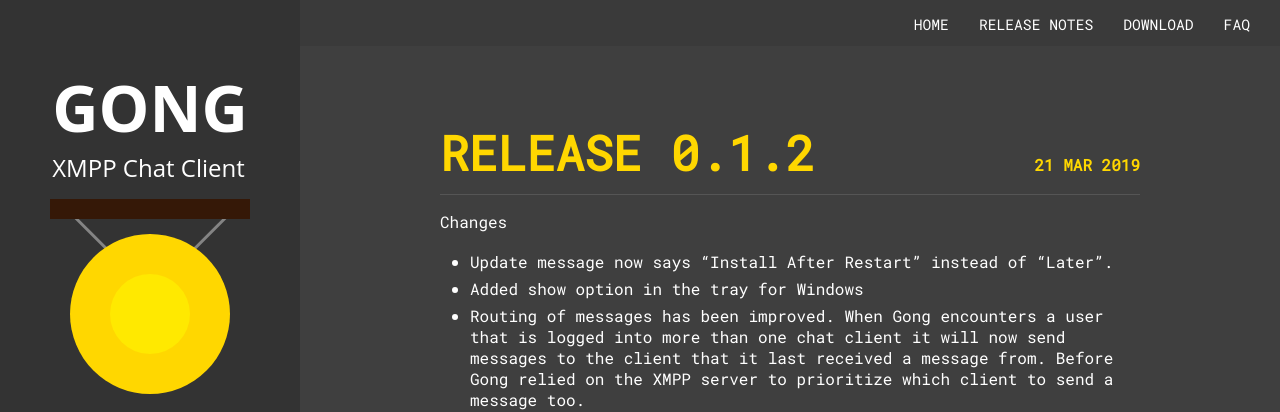
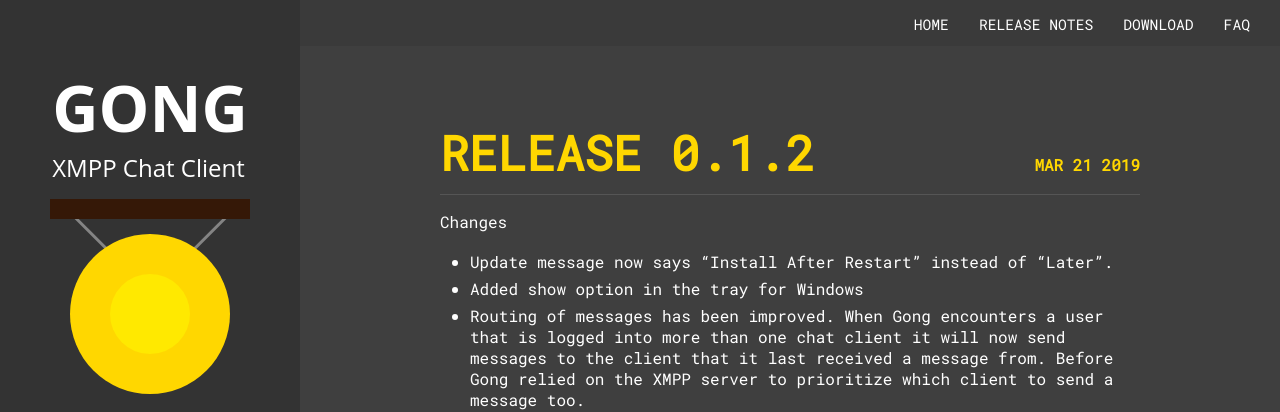
Before and after one commit to gongchat/gongchat.github.io, a Jekyll site: the page built from _posts/release-notes/2019-03-21-0.1.2.md, in a window 1280 px wide. Shown: the top 412 px of the page. Built offline with Jekyll 4.4.1, drawn with Linux system fonts in a browser that asks for light colours; some web fonts are replaced.

Commit message:
update date format

```diff
--- a/_layouts/release-note.html
+++ b/_layouts/release-note.html
@@ -6,7 +6,7 @@
   <div class="section-content">
     <div class="update">
       <h2>
-        <span>{{ page.title }}</span> <span>{{ page.date | date_to_string }}</span>
+        <span>{{ page.title }}</span> <span>{{ page.date | date: "%b %d %Y" }}</span>
       </h2>
       {{ content }}
     </div>
```
